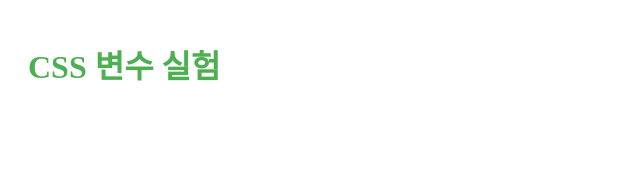
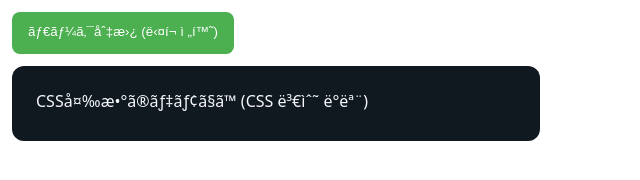
Before and after one commit to PARKJINJIN222/study, a plain HTML site: page var style/test.html in a window 1280 px wide. Shown: the whole page, without its empty margins (0-640 px from the left). Drawn offline with Linux system fonts and the light colour scheme.

Commit message:
css의 변수

```diff
--- a/var style/style.css
+++ b/var style/style.css
@@ -1,11 +1,44 @@
-: root {
+/* : root {
     --main-font-color: ##000f22; /* css 전역 변수 선언 */
-}
+} */
+/* CSS 변수를 전역에서 정의할 때 쓰면, 모든 곳에서 접근 가능 */
 
-div {
+/* div {
     color: var(--main-font-color); /* css 변수 사용 */
-}
+} */
 
 /* 변수 선언 후 내용은 무엇이 되든 상관 없으나,
 변수 명에 포함되는 color, padding, text등을 인식하기 때문에 변수명에 맞는 것을 써야한다.
 color가 변수명일 경우 안에 50px 같은 건 무시된다.  */
+
+
+
+:root {
+
+    --bg : white;
+    --text: black;
+}
+
+body {
+    background: var(--bg);
+    color: var(--text);
+}
+/* 이렇게 불러올 수 있다 */
+.card {
+    --bg: #111;
+    --text: #fff;
+  }
+  /* 어떤 요소 또는 그 자식들의 테마를 바꾸고 싶을 떄 가까운 곳에서
+  다시 정의하면 이게 적용됨 */
+
+/*
+  => :root {
+    --bg: white;
+  }
+  .card {
+    --bg: #111;
+  } */
+
+  /* CSS 변수는 상속되기 때문에,
+ card에 들어온 순간, 111로 덮어쓰기 되고,
+ card의 자식들은 var(--bg)사용시 111이 적용된다. */
--- a/var style/test.html
+++ b/var style/test.html
@@ -1,4 +1,4 @@
-<!DOCTYPE html>
+<!-- <!DOCTYPE html>
 <html lang="ko">
     <head>
         <meta charset="UTF-8" />
@@ -22,4 +22,62 @@
     <body>
         <h1>CSS 변수 실험</h1>
     </body>
-</html>
+</html> -->
+
+
+<style>
+    :root {
+      --bg: white;
+      --text: black;
+      --space: 12px;
+    }
+    [data-theme="dark"] {
+      --bg: #0f1115;
+      --text: #e6e8ea;
+    }
+
+    body {
+      background: var(--bg);
+      color: var(--text);
+      font-family: system-ui, sans-serif;
+      margin: 0;
+      padding: var(--space);
+    }
+
+    .card {
+      /* 카드별로 테마 재정의 가능 */
+      --bg: #101820;
+      --text: #f5f7fa;
+      padding: calc(var(--space) * 2);
+      border-radius: 12px;
+      background: var(--bg);
+      color: var(--text);
+      max-width: 480px;
+    }
+
+    .btn {
+      --btn-bg: #4caf50;
+      --btn-bg-hover: #45a049;
+      padding: 10px 16px;
+      border: 0; border-radius: 8px;
+      background: var(--btn-bg);
+      color: white; cursor: pointer;
+      transition: background .2s;
+    }
+    .btn:hover { background: var(--btn-bg-hover); }
+  </style>
+
+  <body data-theme="light">
+    <button class="btn" id="toggle">ダーク切替 (다크 전환)</button>
+    <div class="card" style="margin-top: var(--space);">
+      CSS変数のデモです (CSS 변수 데모)
+    </div>
+
+    <script>
+      const btn = document.getElementById('toggle');
+      btn.addEventListener('click', () => {
+        const b = document.body;
+        b.dataset.theme = (b.dataset.theme === 'dark') ? 'light' : 'dark';
+      });
+    </script>
+  </body>
```
Also changed, not shown: 1 other file.
